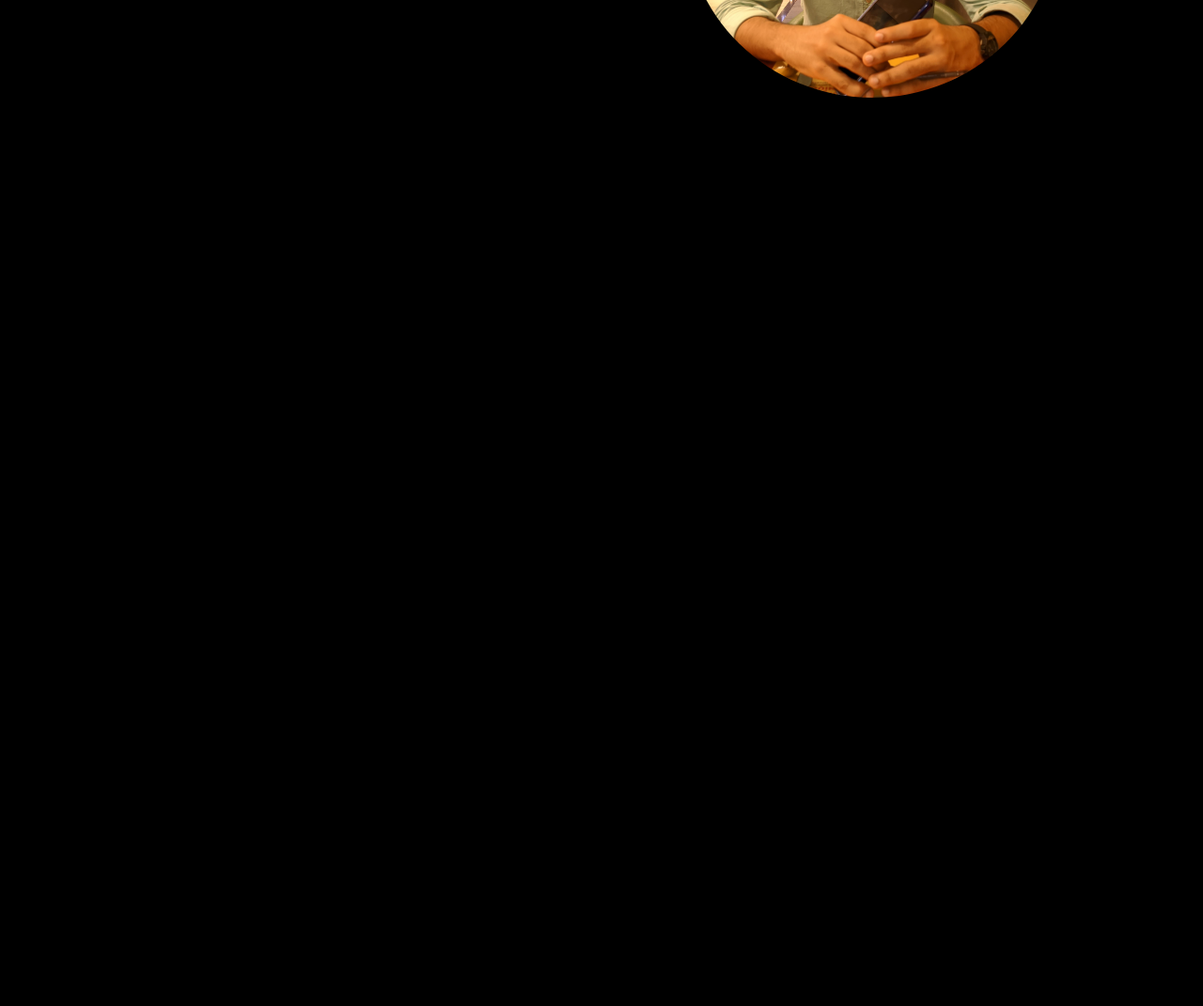
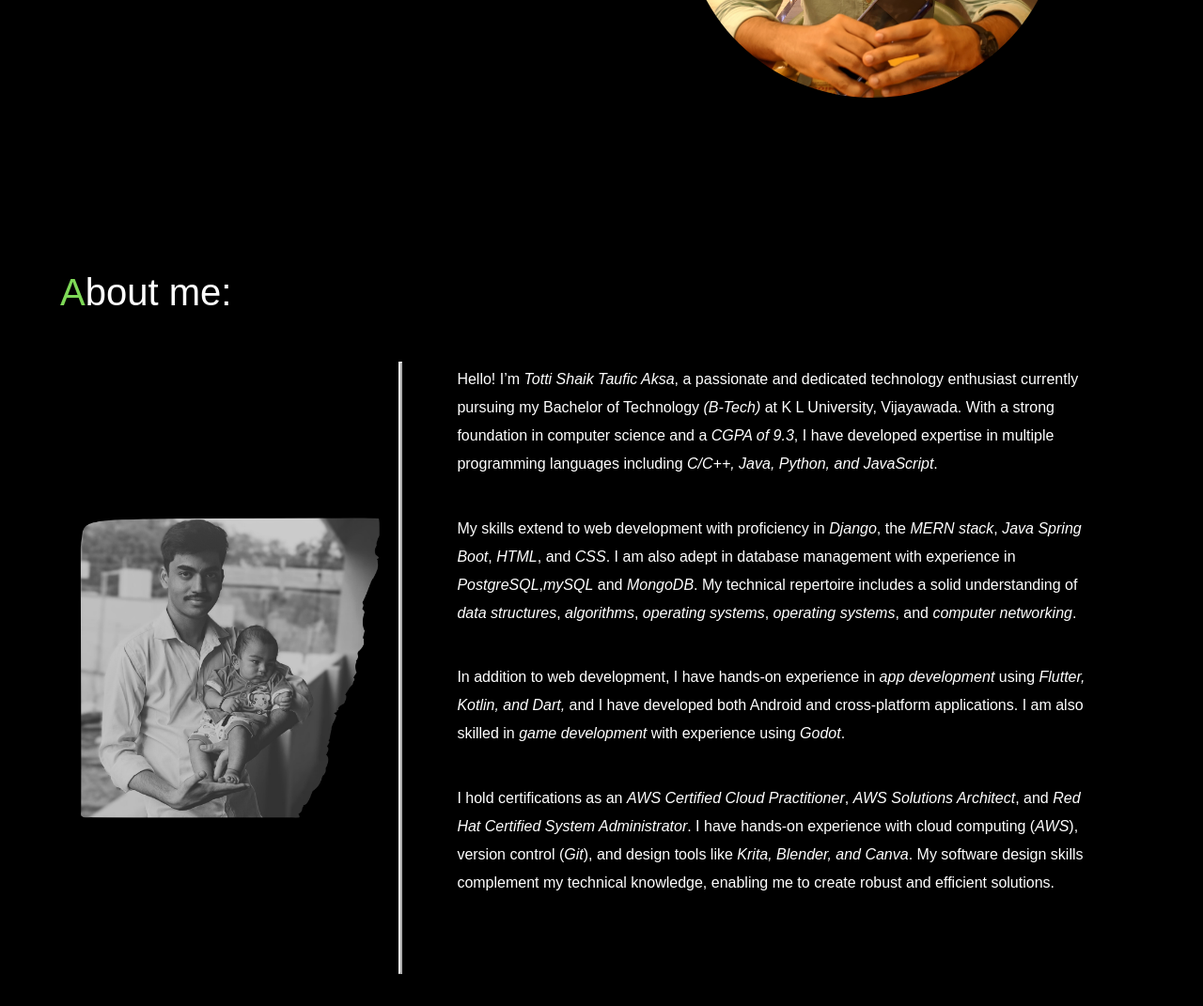
Before and after one commit to Tauficaksa/Tauficaksa.github.io, a plain HTML site: page index.html in a window 1280 px wide. Shown: the part 529-1600 px from the top of the page at 94% size. Before the commit the page ends 800 px from the top, so only its background shows below. Drawn offline with Linux system fonts and the light colour scheme.

Commit message:
completed about section
corrected the linkedin <a> tag complition time and date -(08-10-2024 4:30pm)

```diff
--- a/index.html
+++ b/index.html
@@ -18,7 +18,7 @@
             <header>
                 <h1><strong>T</strong>aufic  <strong>A</strong>ksa</h1>
                 <nav>
-                    <a href="#">About</a>
+                    <a href="#about">About</a>
                     <a href="#">Skills</a>
                     <a href="#">Certificate</a>
                     <a href="#">Projects</a>
@@ -34,7 +34,7 @@
                             <p align="center">T Shaik Taufic aksa</p>
                         </div>
                         <div class="T_splitlayout1ContentDiv_inner_div2">
-                            <a href="www.linkedin.com/in/tauficaksa"><img alt="linkedin" src="assets/img/social_media_icon/linkedin.png"></a>
+                            <a href="https://www.linkedin.com/in/tauficaksa"><img alt="linkedin" src="assets/img/social_media_icon/linkedin.png"></a>
                             <a href="mailto:2200032421cseh@gmail.com"><img alt="mail" src="assets/img/social_media_icon/mail.png"></a>
                             <a href="https://t.me/tauficaksa"><img alt="telegarm" src="assets/img/social_media_icon/telegram.png"></a>
                             <a href="https://www.instagram.com/tauficaksa/"><img alt="insta" src="assets/img/social_media_icon/insta.png"></a>
@@ -44,16 +44,31 @@
                 </div>
                 <div class="homeSecBody_split_layout2">
                     <div class="homeSecBodySplitLayout2_content_div">
-                        <img alt="tauficaksa" src="assets/img/tauficaksa.jpg">
+                        <img alt="tauficaksa" src="assets/img/presonal_img/tauficaksa.jpg">
                     </div>
 
-                    </div>
                 </div>
-
             </div>
 
+
         </section>
-        <section class="about_sec"></section>
+        <section class="about_sec" id="about">
+            <div class="aboutSec_header">
+                <h1><strong>A</strong>bout me:</h1>
+            </div>
+            <div class="aboutSec_body">
+                <div class="aboutSecBody_imgSide_div">
+                    <img src="assets/img/presonal_img/tauficaksa_aboutSec_img.png" alt="tauficaksa">
+                    <div class="aboutSecBodyImgSide_line_div"></div>
+                </div>
+                <div class="aboutSecBody_textSide_div">
+                    <p>Hello! I’m <i>Totti Shaik Taufic Aksa</i>, a passionate and dedicated technology enthusiast currently pursuing my Bachelor of Technology <i>(B-Tech)</i> at K L University, Vijayawada. With a strong foundation in computer science and a <i>CGPA of 9.3</i>, I have developed expertise in multiple programming languages including <i>C/C++, Java, Python, and JavaScript</i>.</p>
+                    <p>My skills extend to web development with proficiency in <i>Django</i>, the <i>MERN stack</i>, <i>Java Spring Boot</i>, <i>HTML</i>, and <i>CSS</i>. I am also adept in database management with experience in <i>PostgreSQL</i>,<i>mySQL</i> and <i>MongoDB</i>. My technical repertoire includes a solid understanding of <i>data structures</i>, <i>algorithms</i>, <i>operating systems</i>, <i>operating systems</i>, and <i>computer networking</i>.</p>
+                    <p>In addition to web development, I have hands-on experience in <i>app development</i> using <i>Flutter, Kotlin, and Dart,</i> and I have developed both Android and cross-platform applications. I am also skilled in <i>game development</i> with experience using <i>Godot</i>.</p>
+                    <p>I hold certifications as an <i>AWS Certified Cloud Practitioner</i>, <i>AWS Solutions Architect</i>, and <i>Red Hat Certified System Administrator</i>. I have hands-on experience with cloud computing (<i>AWS</i>), version control (<i>Git</i>), and design tools like <i>Krita, Blender, and Canva</i>. My software design skills complement my technical knowledge, enabling me to create robust and efficient solutions.</p>
+                </div>
+            </div>
+        </section>
         <section class="video_sec"></section>
     </div>
 
--- a/taufic-portfolio.css
+++ b/taufic-portfolio.css
@@ -33,11 +33,20 @@ strong{
     background-color: var(--main_bg_color);
  }
 
+ html{
+  scroll-behavior: smooth;
+ }
+
  ::-webkit-scrollbar{
-    background-color: var(--green_decorator);
+    /* background-color: var(--green_decorator); */
     width: 10px;
     border-radius: 20px;
  }
+
+ ::-webkit-scrollbar-thumb {
+  background-color: var(--green_decorator);
+  border-radius: 20px;
+}
 
 :root{
     --main_bg_color:black;
@@ -65,6 +74,7 @@ strong{
 
     display: flex;
     align-items: center;
+
  }
 
  .home_sec header h1{
@@ -167,10 +177,12 @@ strong{
 .T_splitlayout1ContentDiv_inner_div2 img{
    height: 30px;
    transition: all .5 ease;
+   /* filter: grayscale(100%); */
 }
 
 .T_splitlayout1ContentDiv_inner_div2 img:hover{
    transform: scale(1.2);
+   /* filter: grayscale(20%); */
 }
 
  .T_splitlayout1ContentDiv_inner_div1 p{
@@ -183,6 +195,94 @@ strong{
    color: var(--green_decorator);
  }
 
+ /*  home section end (section - 1) */
+
+ /* about me section start (section - 2)*/
+
+
+.about_sec{
+  /* border: 2px outset white;  */
+  color: var(--white_default);
+
+  margin-left: 5%;
+  margin-right: 5%;
+}
+
+.aboutSec_header{
+  /* font-family: var(--font_style);
+  font-weight: 100; */
+  height: 10dvh;
+
+  display: flex;
+  align-items: center;
+}
+.aboutSec_header h1{
+  font-size: 40px ;
+  font-family: var(--font_style);
+  font-weight: 100;
+}
+
+.aboutSec_header strong{
+  color: var(--green_decorator);
+  font-weight: 100;
+}
+
+/*about header end */
+
+/*about sec body start*/
+
+.aboutSec_body{
+  /* height: 90dvh; */
+
+  display: flex;
+}
+
+.aboutSecBody_imgSide_div{
+  height: 90dvh;
+  flex: 1;
+  /* background-color: #7ed957; */
+  /* overflow: scroll; */
+
+  display: flex;
+  justify-content: center;
+  align-items: center;
+  gap: 20px;
+}
+
+
+
+.aboutSecBody_imgSide_div img{
+  width: 400px;
+  height: 400px;
+
+}
+.aboutSecBodyImgSide_line_div{
+  height: 90%;
+  border: 2px outset white;
+}
+
+.aboutSecBody_textSide_div{
+  height: 100%;
+  flex: 2;
+  /* background-color:aliceblue; */
+}
+
+.aboutSecBody_textSide_div p{
+  margin: 5%;
+  line-height: 30px;
+  font-family: var(--font_style);
+}
+
+.aboutSecBody_textSide_div p:last-child{
+  margin-bottom: 0px;
+}
+
+.aboutSecBody_textSide_div p:hover{
+  i{
+    text-decoration: underline;
+
+  }
+}
 
 
 
@@ -193,12 +293,18 @@ strong{
  /*---------------media property--------------*/
 
  @media screen and (max-width:1340px) {
+  .aboutSecBody_imgSide_div img{
+    width: 320px;
+    height: 320px;
 
+  }
  }
 
 
  @media screen and (max-width:1200px) {
-
+    .aboutSecBody_imgSide_div{
+      display: none;
+    }
  }
 
  @media screen and (max-width:990px) {
@@ -218,7 +324,11 @@ strong{
  }
 
  @media screen and (max-width:760px) {
-
+  .aboutSecBody_textSide_div p{
+    margin: 5%;
+    line-height: 20px;
+    /* transform: scale(.5); */
+  }
  }
 
  @media screen and (max-width:460px) {
@@ -232,4 +342,13 @@ strong{
       height: 300px;
       width: 300px;
    }
+
+   .aboutSecBody_textSide_div p{
+    margin: 4%;
+    line-height: 20px;
+    font-size: smaller;
+  }
+  .aboutSecBody_textSide_div p:first-child{
+    margin-top: -10px;
+  }
  }
```
Also changed, not shown: assets/img/presonal_img/taufic.jpg (renamed from assets/img/taufic.jpg), assets/img/presonal_img/tauficaksa.jpg (renamed from assets/img/tauficaksa.jpg), assets/img/presonal_img/tauficaksa_aboutSec_img.png (added), assets/img/social_media_icon/linkedin2.png (added), assets/img/social_media_icon/mail2.png (added).
